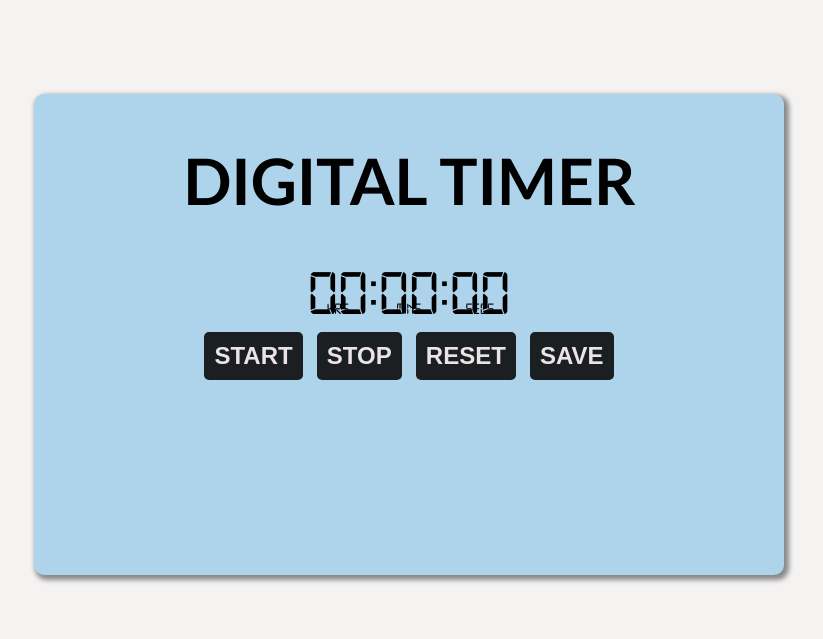
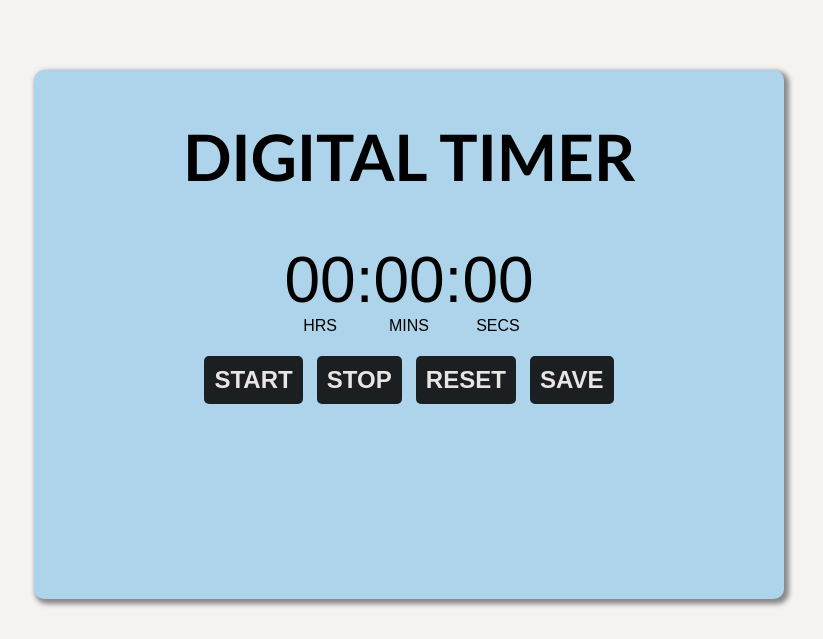
Before and after one commit to RaduPadurariu/tssimpleapps, a PHP site: page /public/html/apps/01_3_digital-timer/index.html in a window 1280 px wide. Shown: the part 80-719 px from the top of the page, without its empty margins (231-1054 px from the left). Run offline with PHP 8.4, Linux system fonts and the light colour scheme.

Commit message:
check android error, digits not shown ok

```diff
--- a/public/html/apps/01_3_digital-timer/style.css
+++ b/public/html/apps/01_3_digital-timer/style.css
@@ -24,17 +24,17 @@
     }
 }
 
-@font-face {
+/* @font-face {
     font-family: 'Digital-7';
     src: url('./fonts/digital-7.ttf');
-}
+} */
 
 .digits {
     display: flex;
     align-items: center;
     justify-content: center;
     font-size: 4rem;
-    font-family: "Digital-7";
+    font-family: sans-serif;
     display: flex;
     margin-bottom: 1rem;
 }
```
